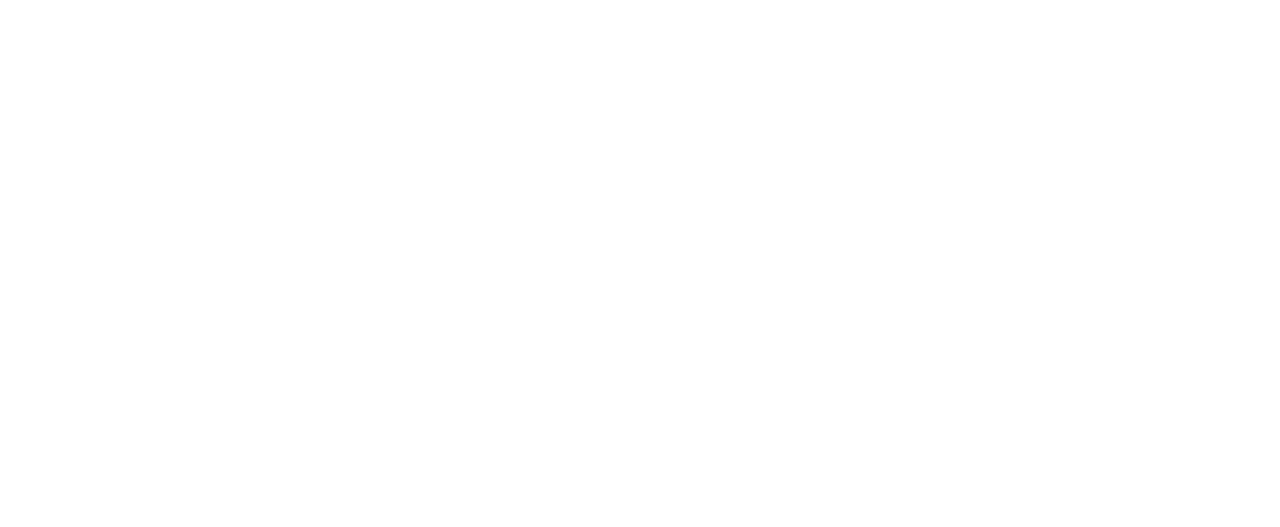
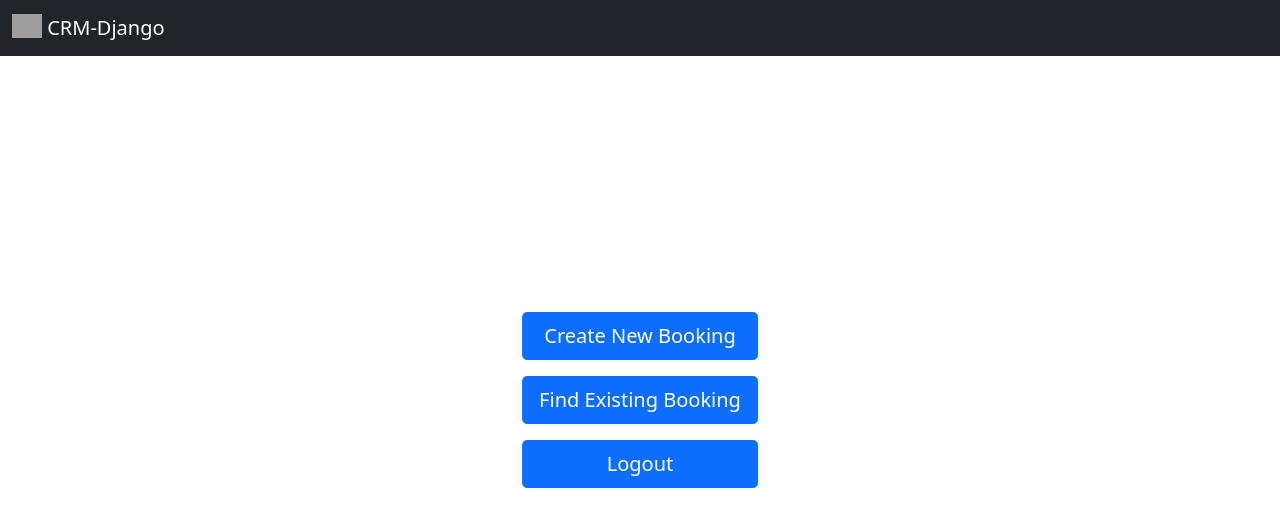
Before and after one commit to Harsh8833/ML-JR-CRM, a Django app: page / in a window 1280 px wide. Before the commit the part shown is empty. Shown: the top 527 px of the page. Run offline with Django 4.2, Linux system fonts and the light colour scheme; grey boxes are pictures that could not be loaded.

Commit message:
MenuPage

```diff
--- /dev/null
+++ b/templates/base.html
@@ -0,0 +1,33 @@
+{% load static %}
+
+<!DOCTYPE html>
+<html lang="en">
+
+<head>
+    <meta charset="UTF-8">
+    <meta http-equiv="X-UA-Compatible" content="IE=edge">
+    <meta name="viewport" content="width=device-width, initial-scale=1.0">
+    <title>CRM</title>
+    <link href="{% static 'css/bootstrap.css' %}" rel="stylesheet">
+</head>
+
+<body>
+
+    <nav class="navbar navbar-dark bg-dark">
+        <div class="container-fluid">
+            <a class="navbar-brand" href="#">
+                <img src="/docs/5.0/assets/brand/bootstrap-logo.svg" alt="" width="30" height="24" class="d-inline-block align-text-top"> CRM-Django
+            </a>
+        </div>
+    </nav>
+
+
+
+
+
+
+    {% block content %} {% endblock %}
+
+</body>
+
+</html>
--- a/templates/menu.html
+++ b/templates/menu.html
@@ -1,17 +1,12 @@
-<!DOCTYPE html>
-<html lang="en">
+{% extends 'base.html' %} {% block content %}
 
-<head>
-    <meta charset="UTF-8">
-    <meta http-equiv="X-UA-Compatible" content="IE=edge">
-    <meta name="viewport" content="width=device-width, initial-scale=1.0">
-    <title>CRM</title>
-</head>
-
-<body>
+<div class="position-absolute top-50 start-50 translate-middle">
+    <div class="d-grid gap-3">
+        <button class="btn btn-primary btn-lg" type="button">Create New Booking</button>
+        <button class="btn btn-primary btn-lg" type="button">Find Existing Booking</button>
+        <button class="btn btn-primary btn-lg" type="button">Logout</button>
+    </div>
+</div>
 
 
-
-</body>
-
-</html>
+{% endblock %}
```
